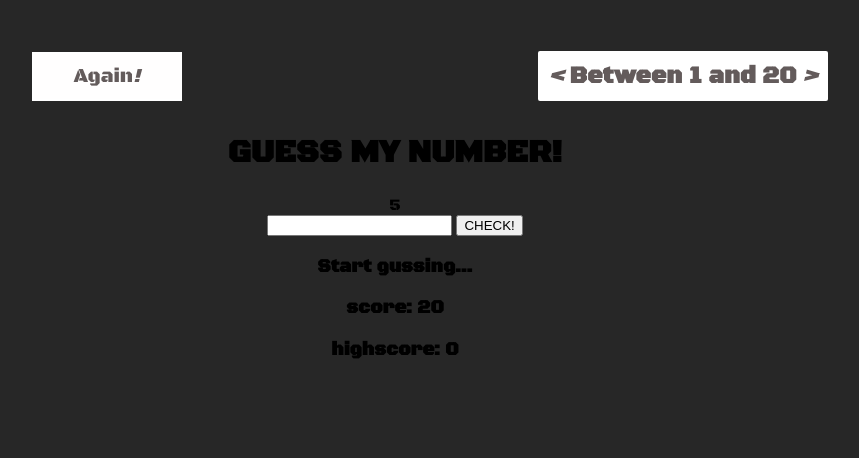
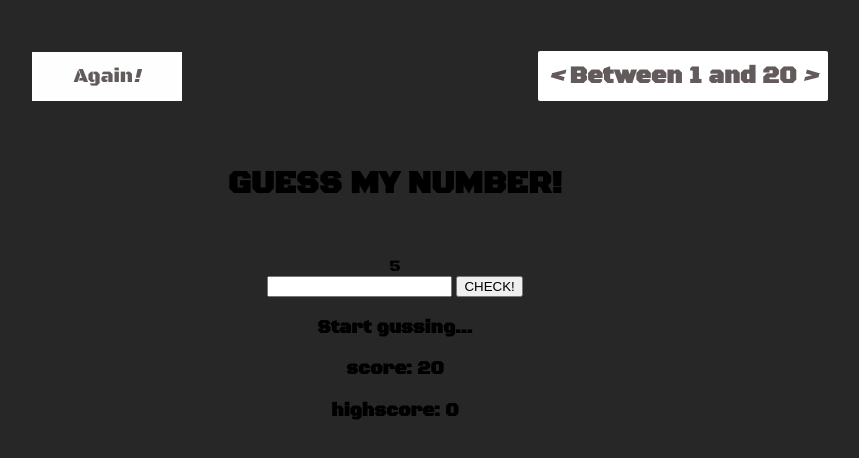
Before and after one commit to Ameer2000Mzori/Guess-My-Number, a website built with webpack: page src/index.html in a window 1280 px wide. Shown: the whole page, without its empty margins (245-1104 px from the left). Built offline with nearby package versions, Linux system fonts and the light colour scheme.

Commit message:
added styling to title wrap

```diff
--- a/src/style.scss
+++ b/src/style.scss
@@ -78,5 +78,15 @@ body {
         padding: 10px;
       }
     }
+
+    .Title-Wrap {
+      height: 20%;
+      width: 100%;
+      text-align: center;
+      align-items: center;
+      justify-content: center;
+      display: flex;
+      flex-direction: column;
+    }
   }
 }
```
Also changed, not shown: src/style.css, 1 other file.
